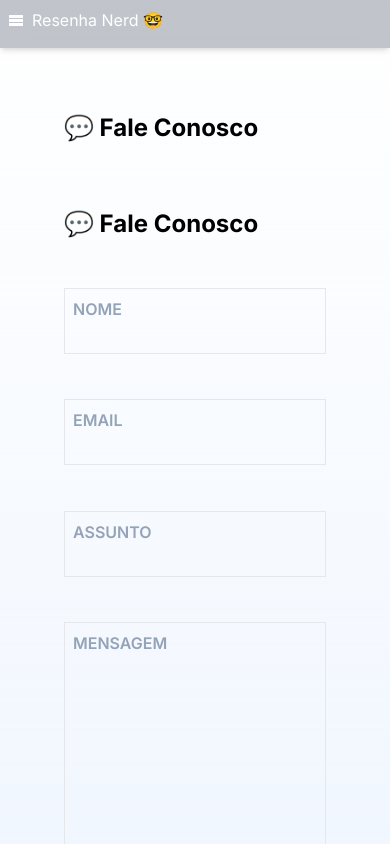
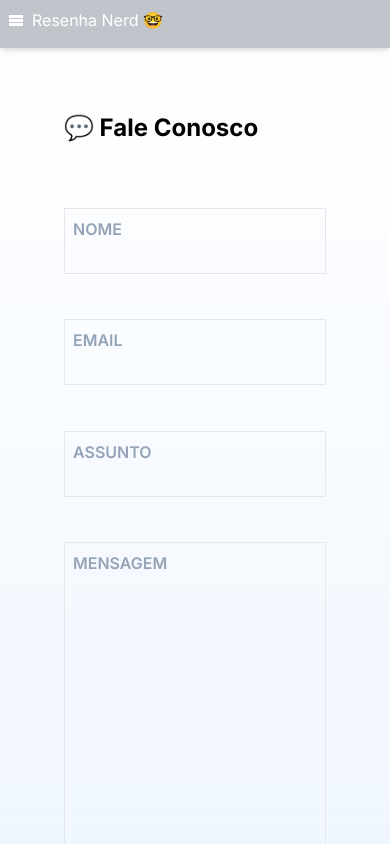
Before and after one commit to vinnidias/resenha-nerd, a Next.js app in the folder resenha-nerd/front-end/: page /contato in a window 390 px wide. Shown: the top 844 px of the page. Built offline with nearby package versions, Linux system fonts and the light colour scheme.

Commit message:
ajuste de responsividade

```diff
--- a/resenha-nerd/front-end/src/components/ContactForm/index.tsx
+++ b/resenha-nerd/front-end/src/components/ContactForm/index.tsx
@@ -62,9 +62,8 @@ export default function ContactForm() {
   return (
     <form
       onSubmit={handleSubmit(handleFormSubmit)}
-      className="xl:border-r flex flex-col p-16 gap-12 xl:w-[40%] w-full h-full"
+      className="border-b xl:border-r flex flex-col p-16 gap-12 w-full h-full"
     >
-      <h1 className="font-bold text-2xl">💬 Fale Conosco</h1>
       <>
         <label
           htmlFor="name"
```
